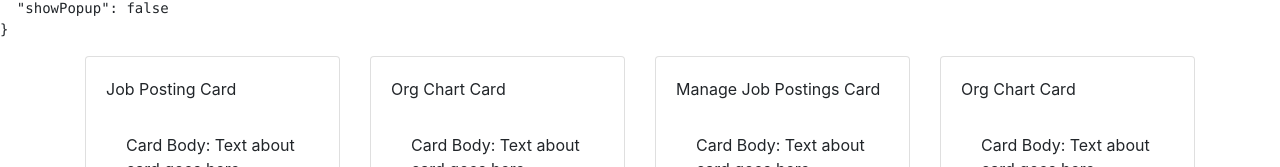
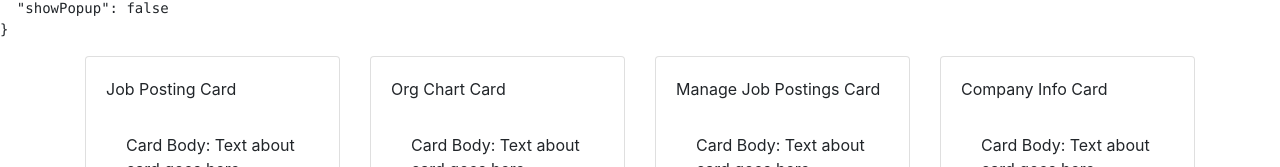
Before and after one commit to libowen203/320-team-4, a React (Create React App) app in the folder ultimate-hiring-app/: page /ManagerView in a window 1280 px wide. Shown: the part 535-702 px from the top of the page. Built offline with nearby package versions, Linux system fonts and the light colour scheme.

Commit message:
Update CompInfoCard.js

```diff
--- a/ultimate-hiring-app/src/client/Components/CompInfoCard.js
+++ b/ultimate-hiring-app/src/client/Components/CompInfoCard.js
@@ -15,7 +15,7 @@ class CompInfoCard extends Component {
       <div>
         <Card>
           <CardBody>
-            <CardTitle> Org Chart Card </CardTitle>
+            <CardTitle> Company Info Card </CardTitle>
             <CardBody> Card Body: Text about card goes here </CardBody>
             <Button class="btn"> Button </Button>
           </CardBody>
```
